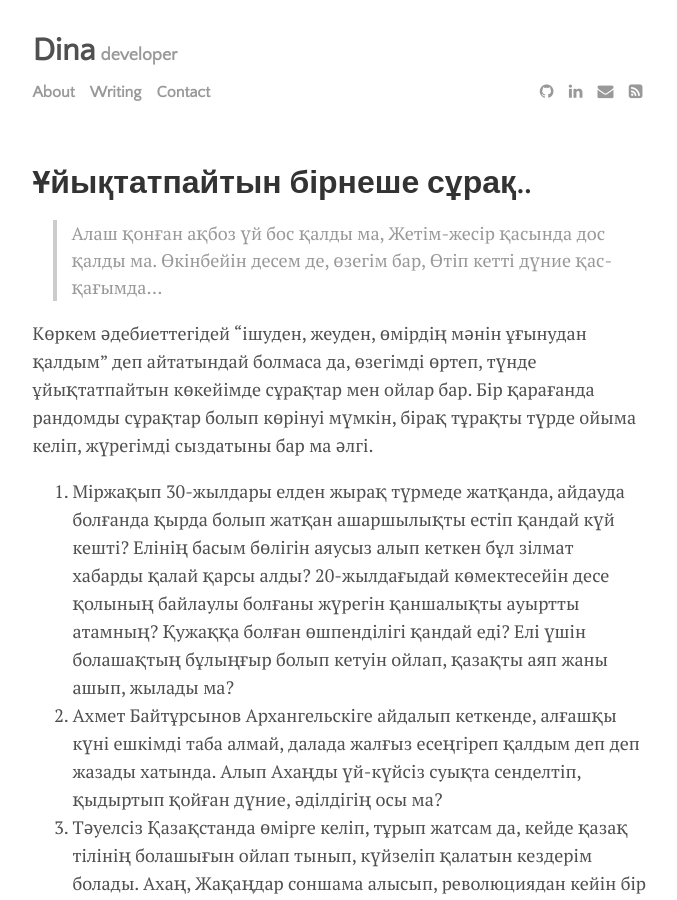
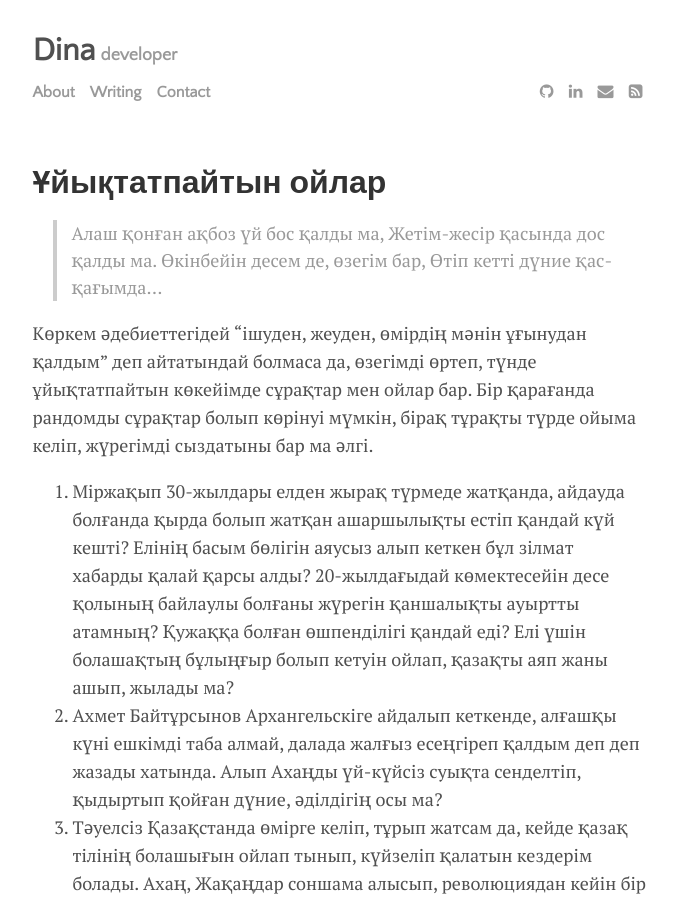
Before and after one commit to ndina/ndina.github.io, a Jekyll site: the page built from _posts/2023-04-01-uiyktatpaityn-birneshe-oy.md, in a window 1280 px wide and 900 px high. Shown: the whole window, without its empty margins (300-977 px from the left). Built offline with Jekyll 4.4.1, drawn with Linux system fonts in a browser that asks for light colours.

Commit message:
add first article

```diff
--- a/_posts/2023-04-01-uiyktatpaityn-birneshe-oy.md
+++ b/_posts/2023-04-01-uiyktatpaityn-birneshe-oy.md
@@ -1,6 +1,6 @@
 ---
 layout: post
-title: "Ұйықтатпайтын бірнеше сұрақ.."
+title: "Ұйықтатпайтын ойлар"
 author: "Dina"
 # categories: journal
 tags: [documentation,sample]
```
